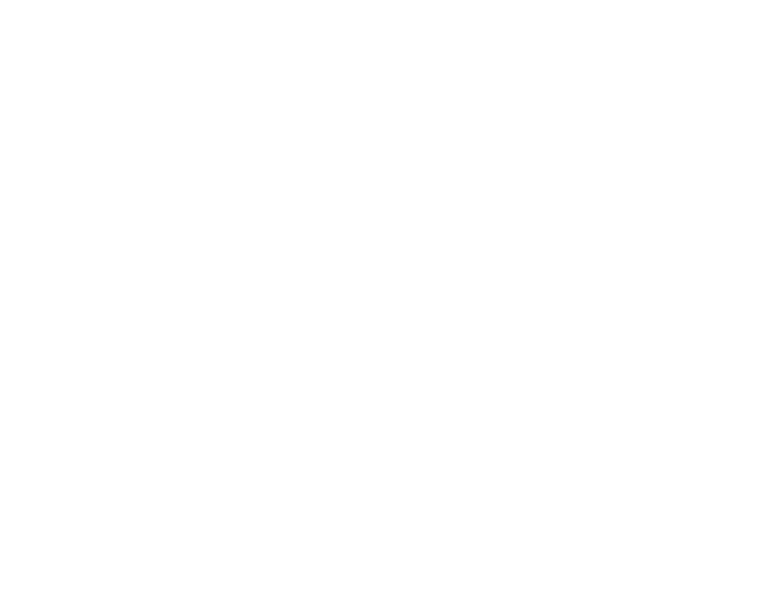
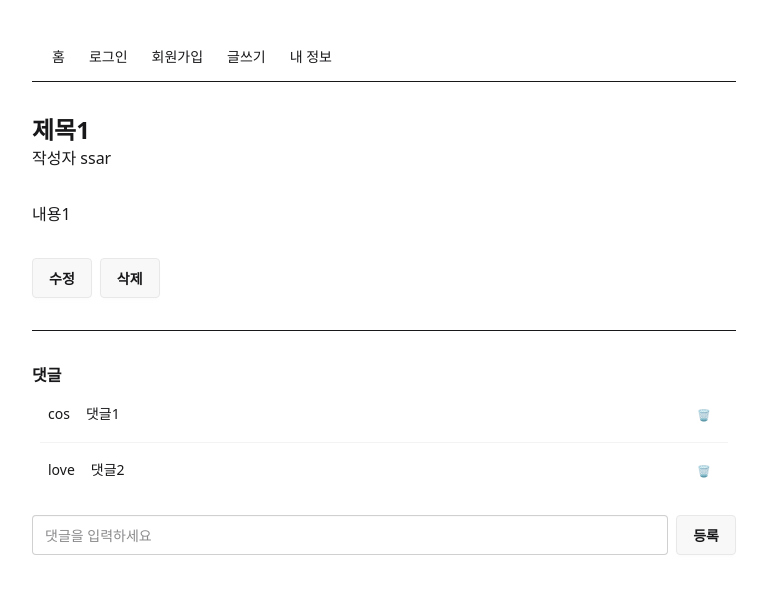
Before and after one commit to metakit-sorucecode/react-blog, a React (Vite) app in the folder react-blog/: page /board/1 in a window 1280 px wide. Before the commit this address had no page. Shown: the top 594 px of the page, without its empty margins (256-1023 px from the left). Built offline with nearby package versions, Linux system fonts and the light colour scheme.

Commit message:
[screens] 글 상세 화면 그리고 카드에서 잇기
Chapter: screens
Task: T2
Source: bb6ccc0 2622b3d

```diff
--- a/react-blog/src/App.jsx
+++ b/react-blog/src/App.jsx
@@ -1,6 +1,7 @@
 import { BrowserRouter, Routes, Route } from "react-router-dom";
 import Layout from "./components/Layout";
 import Home from "./pages/Home";
+import Detail from "./pages/Detail";
 
 export default function App() {
   return (
@@ -8,6 +9,7 @@
       <Routes>
         <Route path="/" element={<Layout />}>
           <Route index element={<Home />} />
+          <Route path="board/:id" element={<Detail />} />
         </Route>
       </Routes>
     </BrowserRouter>
--- /dev/null
+++ b/react-blog/src/pages/Detail.jsx
@@ -0,0 +1,33 @@
+export default function Detail() {
+  return (
+    <div>
+      <h1 className="text-2xl font-bold">제목1</h1>
+      <p>작성자 ssar</p>
+      <p className="my-8">내용1</p>
+      <div className="flex gap-2">
+        <button className="btn">수정</button>
+        <button className="btn">삭제</button>
+      </div>
+
+      <hr className="my-8" />
+
+      <h2 className="font-bold">댓글</h2>
+      <ul className="list">
+        <li className="list-row">
+          <span>cos</span>
+          <span>댓글1</span>
+          <button className="btn btn-ghost btn-xs">🗑</button>
+        </li>
+        <li className="list-row">
+          <span>love</span>
+          <span>댓글2</span>
+          <button className="btn btn-ghost btn-xs">🗑</button>
+        </li>
+      </ul>
+      <form className="flex gap-2 mt-4">
+        <input className="input flex-1" placeholder="댓글을 입력하세요" />
+        <button className="btn">등록</button>
+      </form>
+    </div>
+  );
+}
--- a/react-blog/src/pages/Home.jsx
+++ b/react-blog/src/pages/Home.jsx
@@ -1,14 +1,22 @@
+import { Link } from "react-router-dom";
+
 export default function Home() {
   return (
     <div className="grid grid-cols-3 gap-8">
       <div className="card border">
-        <div className="card-body">제목1</div>
+        <div className="card-body">
+          <Link to="/board/1">제목1</Link>
+        </div>
       </div>
       <div className="card border">
-        <div className="card-body">제목2</div>
+        <div className="card-body">
+          <Link to="/board/2">제목2</Link>
+        </div>
       </div>
       <div className="card border">
-        <div className="card-body">제목3</div>
+        <div className="card-body">
+          <Link to="/board/3">제목3</Link>
+        </div>
       </div>
     </div>
   );
```
